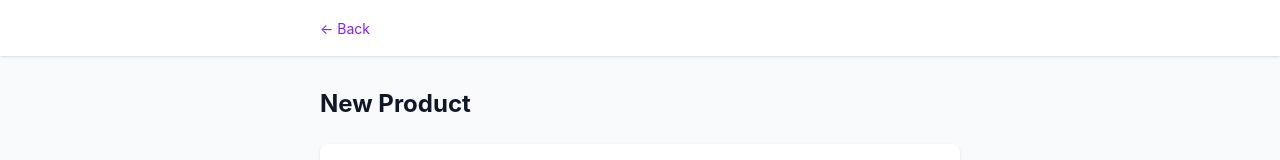
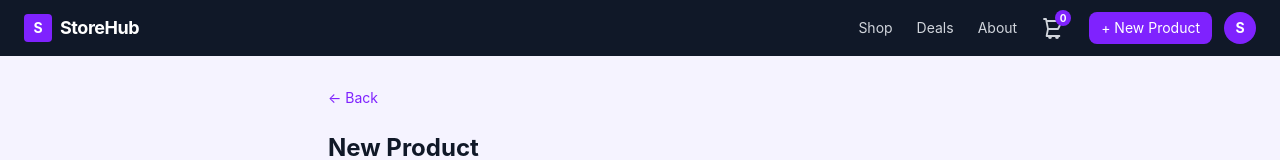
Before and after one commit to lubjr/storehub, a React (Vite) app in the folder frontend/: page /products/new in a window 1280 px wide. Shown: the top 160 px of the page. Built offline with nearby package versions, Linux system fonts and the light colour scheme; no server answers; sample sign-in values are in the browser's storage.

Commit message:
feat: apply navbar and violet theme to all pages

```diff
--- a/frontend/src/pages/Login/index.tsx
+++ b/frontend/src/pages/Login/index.tsx
@@ -2,6 +2,7 @@ import { useState } from 'react';
 import type { FormEvent } from 'react';
 import { useNavigate, Link } from 'react-router-dom';
 import { useAuth } from '../../hooks/useAuth';
+import { Navbar } from '../../components/Navbar';
 
 export function Login() {
   const { login } = useAuth();
@@ -26,7 +27,9 @@ export function Login() {
   };
 
   return (
-    <div className="min-h-screen bg-gray-50 flex items-center justify-center px-4">
+    <div className="min-h-screen bg-violet-50">
+      <Navbar />
+      <div className="flex items-center justify-center px-4 py-16">
       <div className="bg-white rounded-lg shadow p-8 w-full max-w-sm">
         <h2 className="text-2xl font-bold text-gray-900 mb-6">Sign in</h2>
 
@@ -71,6 +74,7 @@ export function Login() {
           <Link to="/register" className="text-violet-600 hover:underline">Register</Link>
         </p>
       </div>
+      </div>
     </div>
   );
 }
--- a/frontend/src/pages/ProductDetail/index.tsx
+++ b/frontend/src/pages/ProductDetail/index.tsx
@@ -1,7 +1,8 @@
 import { useEffect, useState } from 'react';
-import { useParams, Link, useNavigate } from 'react-router-dom';
+import { useParams, useNavigate } from 'react-router-dom';
 import client from '../../api/client';
 import { useAuth } from '../../hooks/useAuth';
+import { Navbar } from '../../components/Navbar';
 import type { Product } from '../../types';
 
 export function ProductDetail() {
@@ -38,19 +39,23 @@ export function ProductDetail() {
   if (error || !product) return <div className="min-h-screen flex items-center justify-center text-gray-500">Product not found.</div>;
 
   return (
-    <div className="min-h-screen bg-gray-50">
-      <header className="bg-white shadow-sm">
-        <div className="max-w-4xl mx-auto px-4 py-4 flex items-center justify-between">
-          <Link to="/" className="text-violet-600 hover:underline text-sm">← Back to products</Link>
+    <div className="min-h-screen bg-violet-50">
+      <Navbar />
+
+      <main className="max-w-4xl mx-auto px-6 py-8">
+        <div className="flex items-center justify-between mb-6">
+          <button onClick={() => navigate(-1)} className="text-violet-600 hover:underline text-sm">
+            ← Back to products
+          </button>
           {isAuthenticated && (
             <div className="flex flex-col items-end gap-1">
               <div className="flex gap-2">
-                <Link
-                  to={`/products/${id}/edit`}
+                <button
+                  onClick={() => navigate(`/products/${id}/edit`)}
                   className="text-sm px-3 py-1.5 border border-violet-600 text-violet-600 rounded-lg hover:bg-violet-50"
                 >
                   Edit
-                </Link>
+                </button>
                 <button
                   onClick={handleDelete}
                   disabled={deleting}
@@ -65,9 +70,6 @@ export function ProductDetail() {
             </div>
           )}
         </div>
-      </header>
-
-      <main className="max-w-4xl mx-auto px-4 py-8">
         <div className="bg-white rounded-lg shadow overflow-hidden flex flex-col md:flex-row">
           {product.image_url ? (
             <img src={product.image_url} alt={product.name} className="w-full md:w-80 h-64 md:h-auto object-cover" />
--- a/frontend/src/pages/ProductForm/index.tsx
+++ b/frontend/src/pages/ProductForm/index.tsx
@@ -2,6 +2,7 @@ import { useEffect, useState } from 'react';
 import type { FormEvent } from 'react';
 import { useNavigate, useParams } from 'react-router-dom';
 import client from '../../api/client';
+import { Navbar } from '../../components/Navbar';
 import type { Category } from '../../types';
 
 export function ProductForm() {
@@ -73,16 +74,13 @@ export function ProductForm() {
   }
 
   return (
-    <div className="min-h-screen bg-gray-50">
-      <header className="bg-white shadow-sm">
-        <div className="max-w-2xl mx-auto px-4 py-4">
-          <button onClick={() => navigate(-1)} className="text-violet-600 hover:underline text-sm">
-            ← Back
-          </button>
-        </div>
-      </header>
+    <div className="min-h-screen bg-violet-50">
+      <Navbar />
 
-      <main className="max-w-2xl mx-auto px-4 py-8">
+      <main className="max-w-2xl mx-auto px-6 py-8">
+        <button onClick={() => navigate(-1)} className="text-violet-600 hover:underline text-sm mb-6 block">
+          ← Back
+        </button>
         <h1 className="text-2xl font-bold text-gray-900 mb-6">
           {isEditing ? 'Edit Product' : 'New Product'}
         </h1>
--- a/frontend/src/pages/Register/index.tsx
+++ b/frontend/src/pages/Register/index.tsx
@@ -2,6 +2,7 @@ import { useState } from 'react';
 import type { FormEvent } from 'react';
 import { useNavigate, Link } from 'react-router-dom';
 import { useAuth } from '../../hooks/useAuth';
+import { Navbar } from '../../components/Navbar';
 
 export function Register() {
   const { register } = useAuth();
@@ -34,7 +35,9 @@ export function Register() {
   };
 
   return (
-    <div className="min-h-screen bg-gray-50 flex items-center justify-center px-4">
+    <div className="min-h-screen bg-violet-50">
+      <Navbar />
+      <div className="flex items-center justify-center px-4 py-16">
       <div className="bg-white rounded-lg shadow p-8 w-full max-w-sm">
         <h2 className="text-2xl font-bold text-gray-900 mb-6">Create account</h2>
 
@@ -101,6 +104,7 @@ export function Register() {
           <Link to="/login" className="text-violet-600 hover:underline">Sign in</Link>
         </p>
       </div>
+      </div>
     </div>
   );
 }
```
